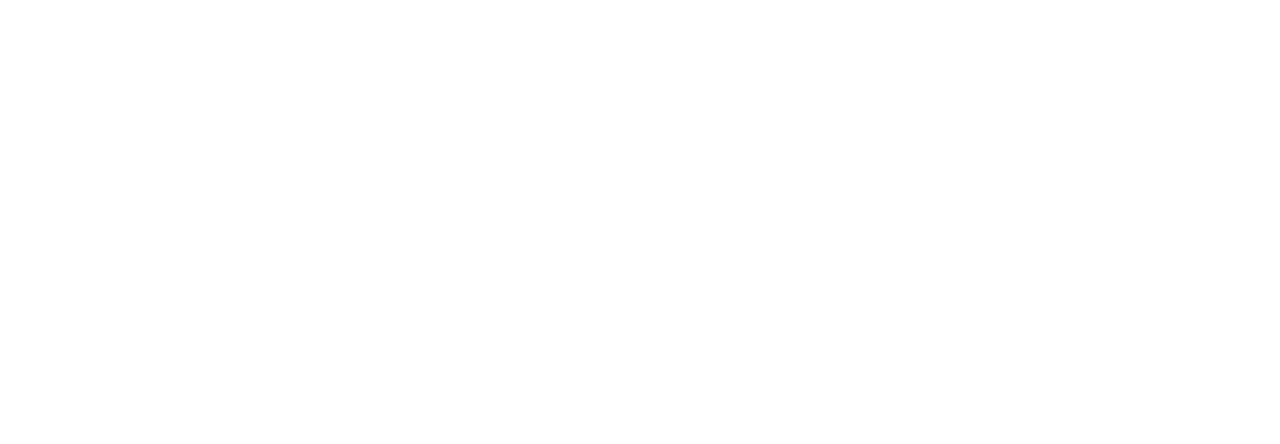
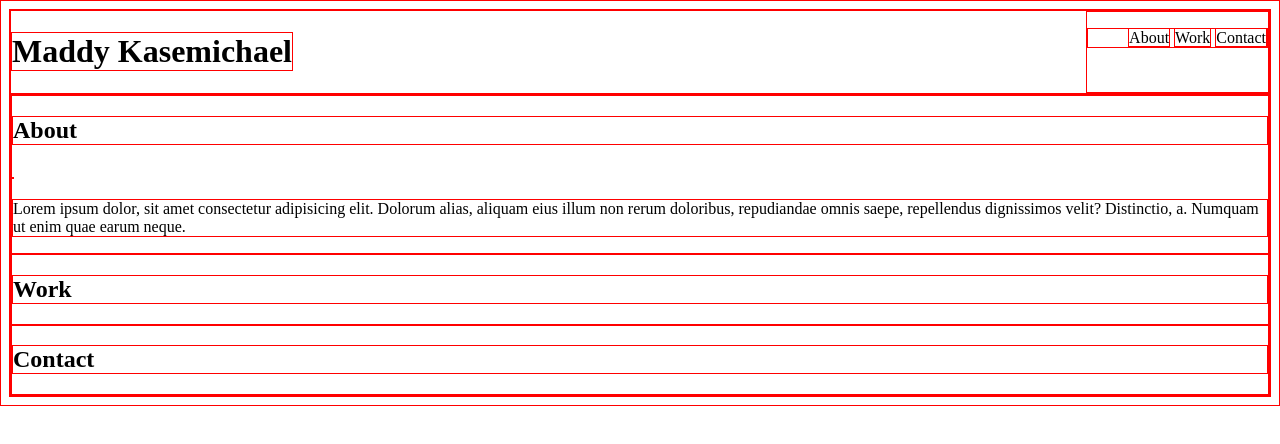
Before and after one commit to MaddyKm/portfolio, a plain HTML site: page index.html in a window 1280 px wide. Drawn offline with Linux system fonts and the light colour scheme.

Commit message:
adds html structure and header css

```diff
--- a/assets/styles.css
+++ b/assets/styles.css
@@ -0,0 +1,14 @@
+* {
+  border: solid 1px red;
+  box-sizing: border-box;
+}
+
+header {
+  display: flex;
+  flex-direction: row;
+  justify-content: space-between;
+}
+
+header nav li {
+  display: inline;
+}
--- a/index.html
+++ b/index.html
@@ -3,7 +3,44 @@
   <head>
     <meta charset="UTF-8" />
     <meta name="viewport" content="width=device-width, initial-scale=1.0" />
-    <title>Document</title>
+    <title>Maddy Kasemichael</title>
+    <link rel="stylesheet" href="assets/reset.css" />
+    <link rel="stylesheet" href="assets/styles.css" />
   </head>
-  <body></body>
+
+  <body>
+    <!--header here including main heading and nav bar-->
+    <header class="header">
+      <h1>Maddy Kasemichael</h1>
+      <nav class="nav">
+        <ul>
+          <li>About</li>
+          <li>Work</li>
+          <li>Contact</li>
+        </ul>
+      </nav>
+    </header>
+
+    <!--main content here including about work and contact sections-->
+    <main class="content">
+      <section class="About">
+        <h2>About</h2>
+        <img />
+        <p>
+          Lorem ipsum dolor, sit amet consectetur adipisicing elit. Dolorum
+          alias, aliquam eius illum non rerum doloribus, repudiandae omnis
+          saepe, repellendus dignissimos velit? Distinctio, a. Numquam ut enim
+          quae earum neque.
+        </p>
+      </section>
+
+      <section class="work">
+        <h2>Work</h2>
+      </section>
+
+      <section class="contact">
+        <h2>Contact</h2>
+      </section>
+    </main>
+  </body>
 </html>
```
